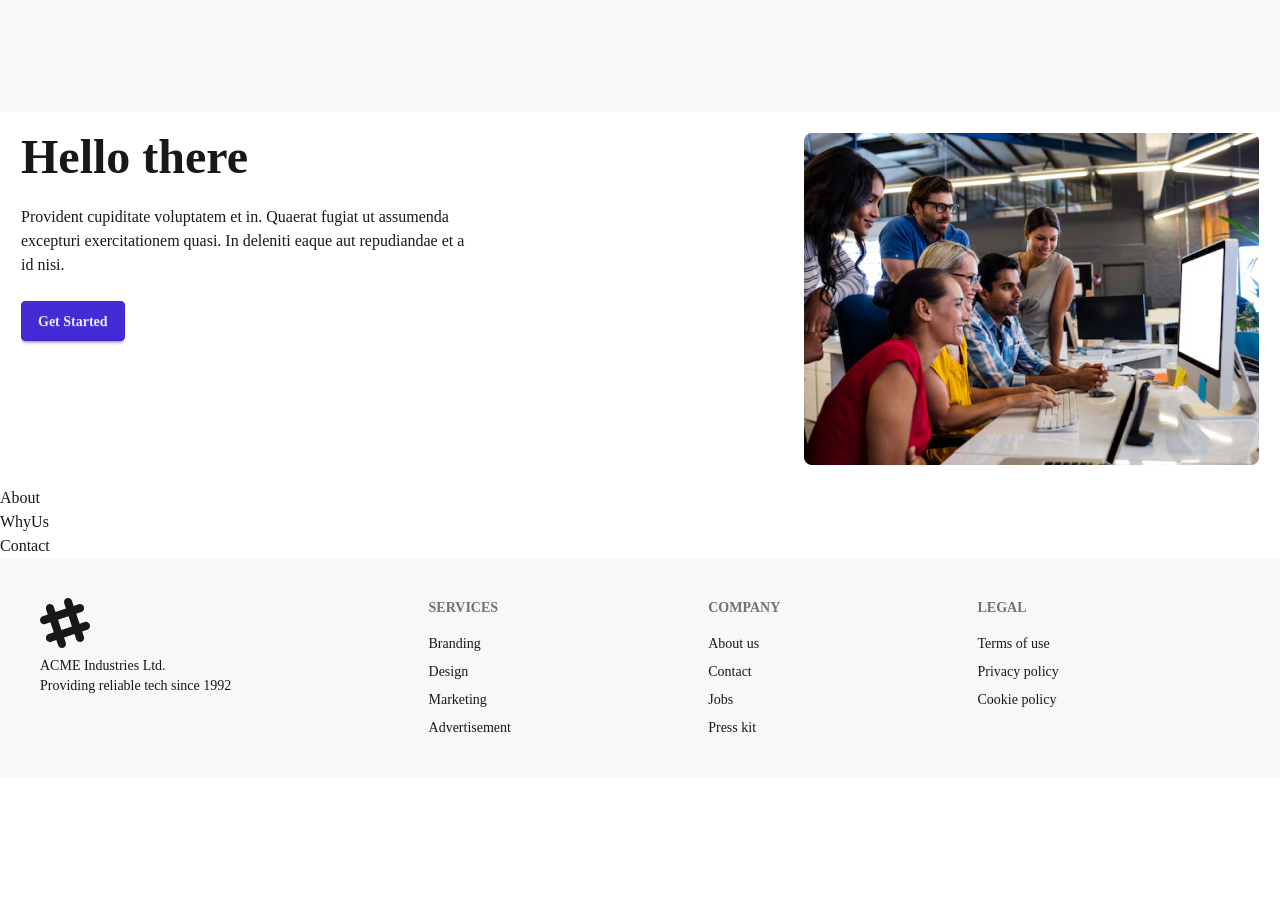
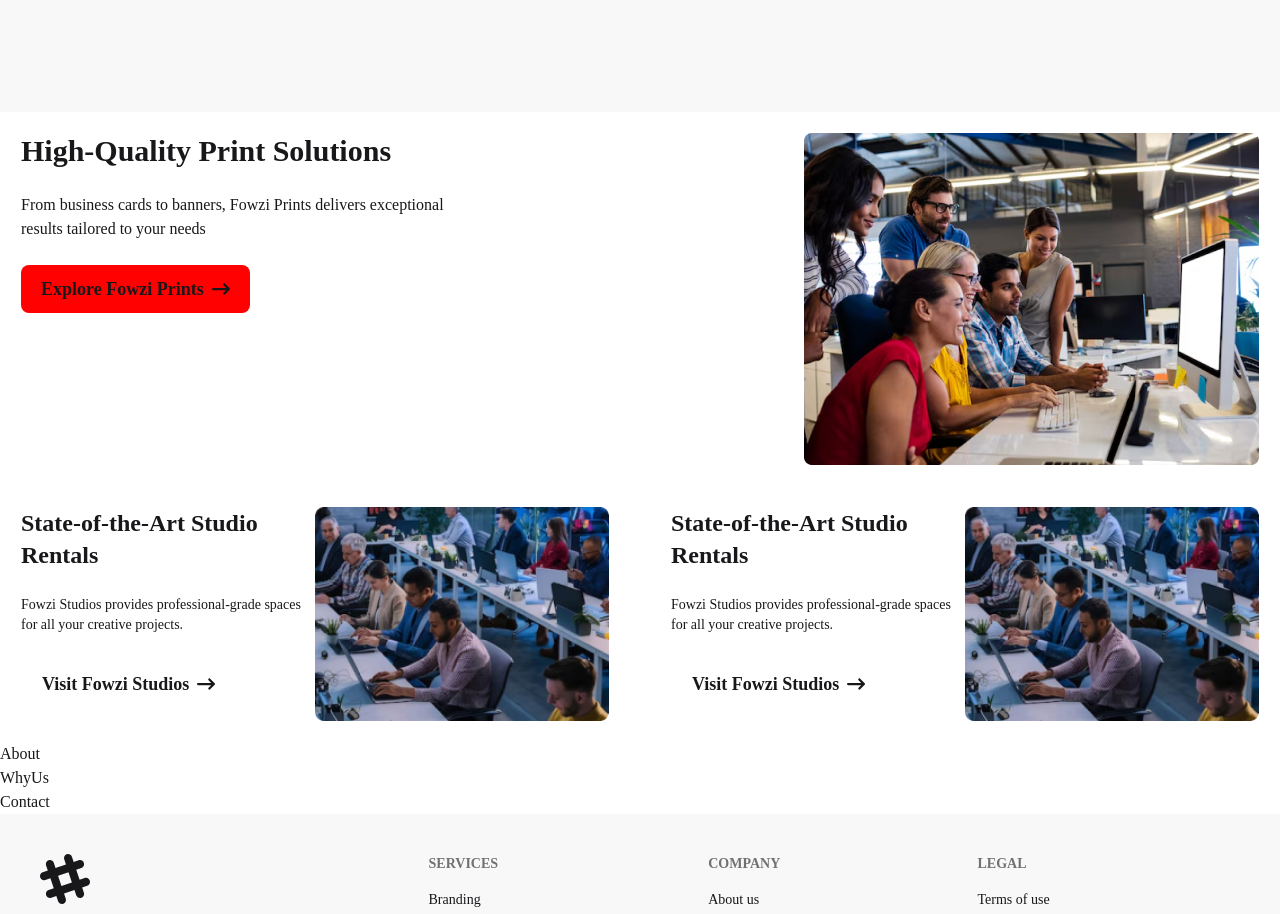
Before and after one commit to rjspyk5/fowzi-media, a React (Vite) app: page / in a window 1280 px wide. Shown: the part 760-1674 px from the top of the page. Before the commit the page ends 1538 px from the top, so only its background shows below. Built offline with nearby package versions, Linux system fonts and the light colour scheme; a web font is replaced by a local one.

Commit message:
basic features section complete

```diff
--- a/src/components/Features/Features.jsx
+++ b/src/components/Features/Features.jsx
@@ -1,5 +1,8 @@
 import React from "react";
 import img from '../../assets/images/image (1).png'
+import { PrimaryButton } from "../Button/PrimaryButton/PrimaryButton";
+import { FeatruesCard } from "./FeaturesCard/FeatruesCard";
+import meeting from '../../assets/images/meeting.png'
 
 export const Features = () => {
   return (
@@ -7,13 +10,11 @@ export const Features = () => {
       <div className="flex justify-between rounded-2xl p-5 border-[1px] border-[#FFFFFF0D]">
         <div className="w-1/2">
           <div className="max-w-md">
-            <h1 className="text-5xl font-bold">Hello there</h1>
-            <p className="py-6">
-              Provident cupiditate voluptatem et in. Quaerat fugiat ut assumenda
-              excepturi exercitationem quasi. In deleniti eaque aut repudiandae
-              et a id nisi.
+            <h1 className="text-3xl font-bold">High-Quality Print Solutions</h1>
+            <p className="py-6 text-base">
+            From business cards to banners, Fowzi Prints delivers exceptional results tailored to your needs
             </p>
-            <button className="btn btn-primary">Get Started</button>
+           <PrimaryButton name="Explore Fowzi Prints"/>
           </div>
         </div>
         <div className="w-1/2 flex justify-end">
@@ -21,6 +22,10 @@ export const Features = () => {
         <img src={img} alt="" />
         </div>
       </div>
+      <div className="flex flex-col lg:flex-row gap-5">
+        <FeatruesCard title="State-of-the-Art Studio Rentals" subtitle="Fowzi Studios provides professional-grade spaces for all your creative projects." buttonName="Visit Fowzi Studios" img={meeting}/>
+        <FeatruesCard title="State-of-the-Art Studio Rentals" subtitle="Fowzi Studios provides professional-grade spaces for all your creative projects." buttonName="Visit Fowzi Studios" img={meeting}/>
+      </div>
     </div>
   );
 };
--- /dev/null
+++ b/src/components/Features/FeaturesCard/FeatruesCard.jsx
@@ -0,0 +1,22 @@
+import React from 'react'
+import { PrimaryButton } from '../../Button/PrimaryButton/PrimaryButton'
+
+export const FeatruesCard = ({img,title,subtitle,buttonName}) => {
+  return (
+      <div className="flex justify-between rounded-2xl p-5 border-[1px] border-[#FFFFFF0D]">
+            <div className="w-1/2">
+              <div className="max-w-md">
+                <h1 className="text-2xl font-bold">{title}</h1>
+                <p className="py-6 text-sm">
+                {subtitle}
+                </p>
+    <PrimaryButton classname={"border border-white"} name={buttonName} />
+              </div>
+            </div>
+            <div className="w-1/2">
+
+            <img className='w-full h-full rounded-lg' src={img} alt="" />
+            </div>
+          </div>
+  )
+}
```
